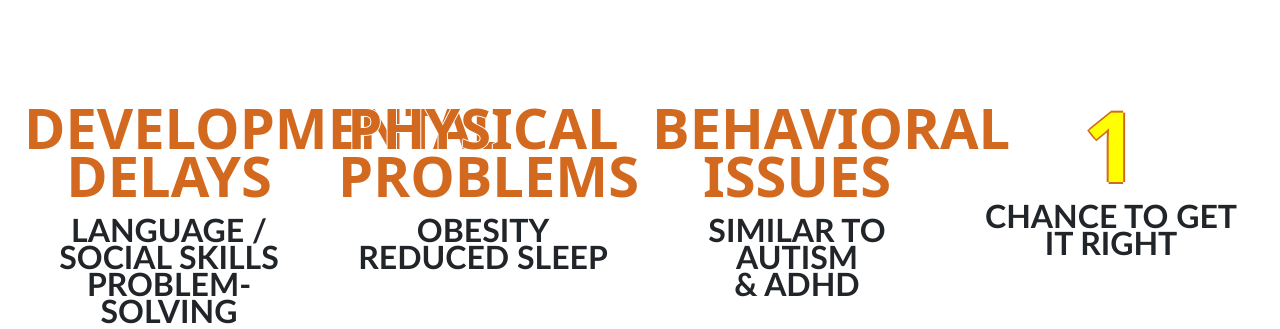
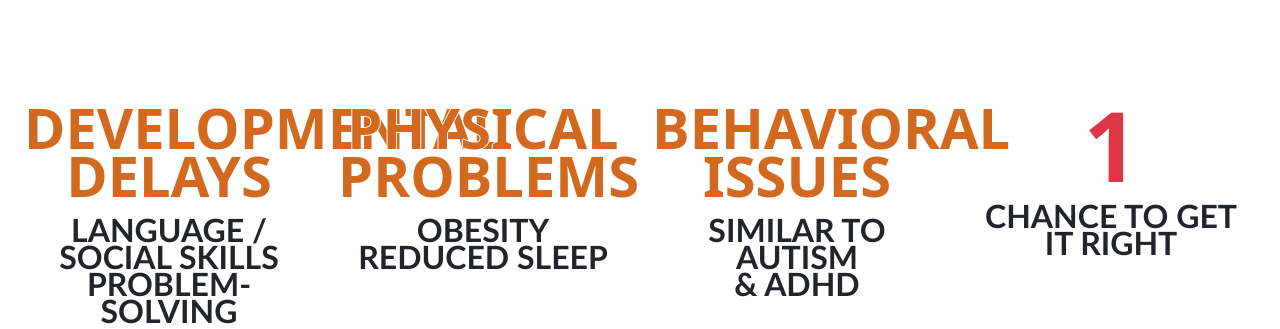
Before and after one commit to a-westermann/screentime_awareness_site, a Django app: page / in a window 1280 px wide. Shown: the part 1056-1385 px from the top of the page. Run offline with Django 5.2, Linux system fonts and the light colour scheme; parts of the project's set-up code (start-up, migrations or seed data) failed here and were passed over; some libraries are stand-ins or nearby versions.

Commit message:
index redesign

```diff
--- a/static/css/styles.css
+++ b/static/css/styles.css
@@ -258,7 +258,7 @@ header {
 
 @media (min-width: 0px) {
     .index-image_adjustments{
-        background-position: calc(50% - 150px) 0;
+        background-position: calc(50% - 200px) 0;
         background-size: 380%;
     }
     .index-text-shadow{
@@ -266,6 +266,9 @@ header {
     }
     .index-hero-text{
         font-size: 340%;
+    }
+    .index-stats-text{
+        font-size: 200%;
     }
     .container-small {
         width: 300px;
@@ -285,6 +288,9 @@ header {
     .index-hero-text{
         font-size: 450%;
     }
+    .index-stats-text{
+        font-size: 350%;
+    }
     .container-small {
         width: 400px;
     }
@@ -303,6 +309,9 @@ header {
         .index-hero-text{
         font-size: 550%;
     }
+        .index-stats-text{
+        font-size: 350%;
+    }
     .container-small {
         width: 500px;
     }
--- a/templates/screentime_awareness/index.html
+++ b/templates/screentime_awareness/index.html
@@ -35,19 +35,19 @@
 <div class="container-fluid text-center" style="padding-top: 50px">
     <div class="row">
         <div class="col-lg-3">
-            <p class="text-xl chocolate fw-bold line-height-md top-buffer">DEVELOPMENTAL<br>DELAYS</p>
+            <p class="index-stats-text chocolate fw-bold line-height-md top-buffer">DEVELOPMENTAL<br>DELAYS</p>
             <p class="text-dark text-largerer fw-bold line-height-md">LANGUAGE / SOCIAL SKILLS<br>PROBLEM-SOLVING</p>
         </div>
         <div class="col-lg-3">
-            <p class="text-xl chocolate fw-bold line-height-md top-buffer">PHYSICAL<br>PROBLEMS</p>
+            <p class="index-stats-text chocolate fw-bold line-height-md top-buffer">PHYSICAL<br>PROBLEMS</p>
             <p class="text-dark text-largerer fw-bold line-height-md">OBESITY<br>REDUCED SLEEP</p>
         </div>
         <div class="col-lg-3">
-            <p class="text-xl chocolate fw-bold line-height-md top-buffer">BEHAVIORAL<br>ISSUES</p>
+            <p class="index-stats-text chocolate fw-bold line-height-md top-buffer">BEHAVIORAL<br>ISSUES</p>
             <p class="text-dark text-largerer fw-bold line-height-md">SIMILAR TO AUTISM<br>& ADHD</p>
         </div>
         <div class="col-lg-3">
-            <p class="text-xxl text-ultra-warning fw-bold line-height-md top-buffer">1</p>
+            <p class="text-xxl text-danger fw-bold line-height-md top-buffer">1</p>
             <p class="text-dark text-largerer fw-bold line-height-md">CHANCE TO GET<br>IT RIGHT</p>
         </div>
     </div>
```
